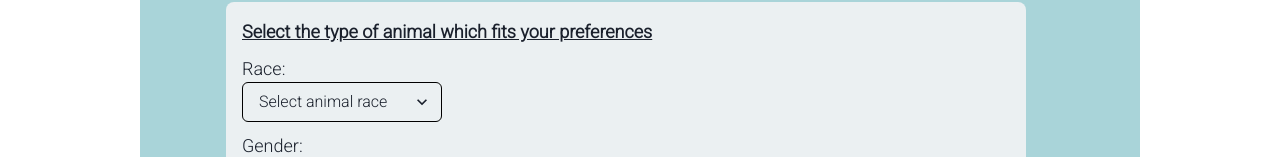
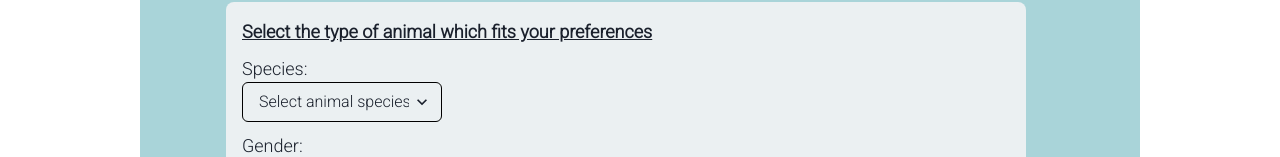
Before and after one commit to jfv-2000/purrrfect-match, a React (Create React App) app: page /preferences in a window 1280 px wide. Shown: the part 270-427 px from the top of the page. Built offline with nearby package versions, Linux system fonts and the light colour scheme.

Commit message:
small text changes

```diff
--- a/src/components/Settings/PreferenceSettings.js
+++ b/src/components/Settings/PreferenceSettings.js
@@ -53,11 +53,11 @@ export default function PreferenceSettings(props) {
                   Select the type of animal which fits your preferences
                 </Text>
                 <Text mt="10px" fontSize="lg">
-                  Race:
+                  Species:
                 </Text>
                 <Select
                   w="200px"
-                  placeholder="Select animal race"
+                  placeholder="Select animal species"
                   borderColor="black"
                 >
                   <option value="option1">Dogs</option>
```
